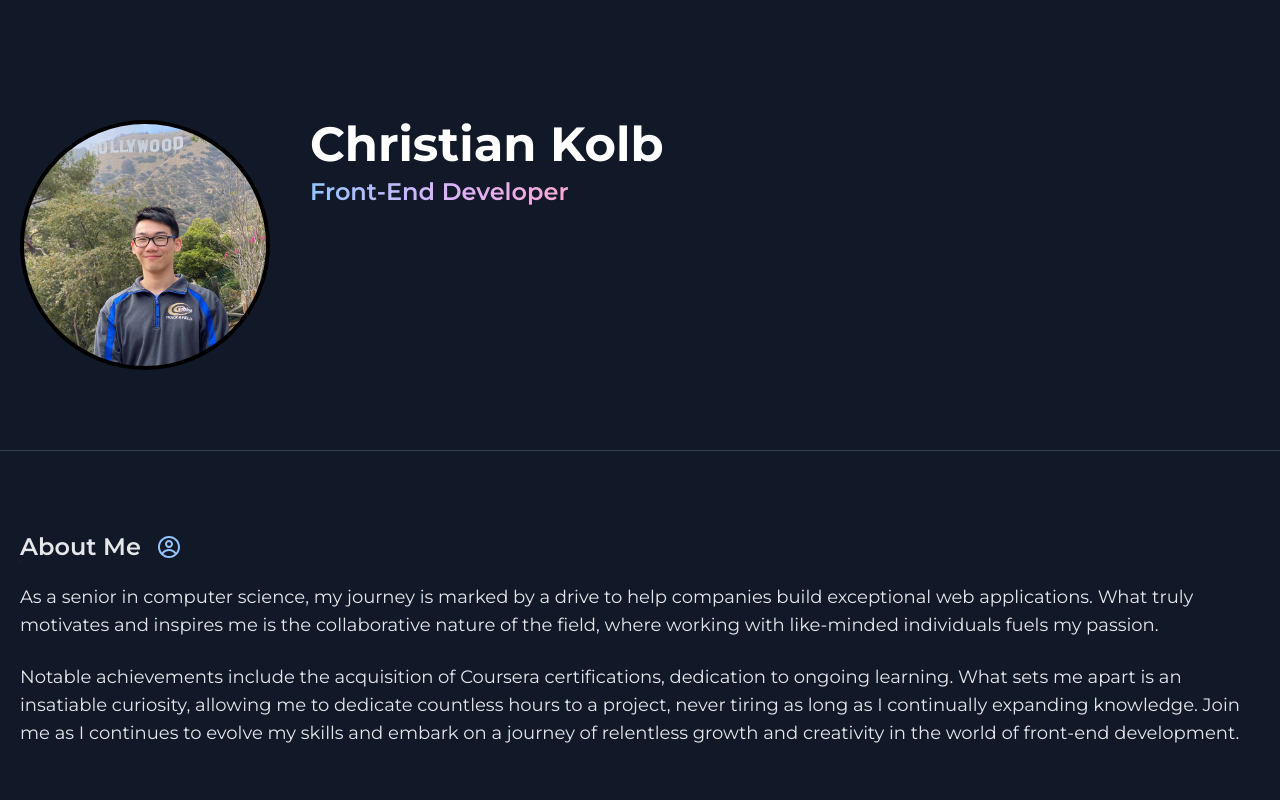
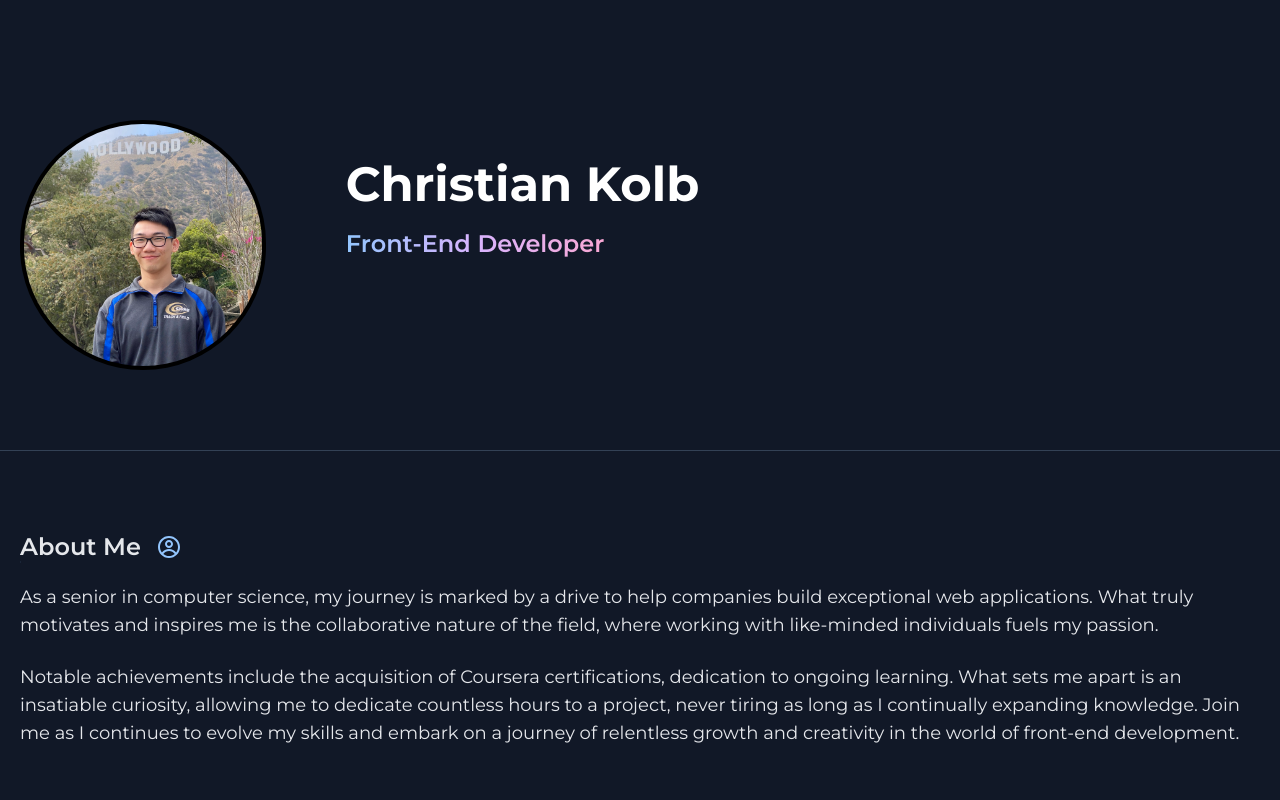
Before and after one commit to chriskolb00/portfolio-v2, a Next.js app: page / in a window 1280 px wide. Shown: the top 800 px of the page. Built offline with nearby package versions, Linux system fonts and the light colour scheme.

Commit message:
fixed profile img

```diff
--- a/app/page.tsx
+++ b/app/page.tsx
@@ -5,7 +5,6 @@ import Education from '@/components/Education'
 import Experience from '@/components/Experience'
 import Projects from '@/components/Projects'
 import Skills from '@/components/Skills'
-import Image from 'next/image'
 
 export default function Home() {
   return (
--- a/components/Banner.tsx
+++ b/components/Banner.tsx
@@ -1,14 +1,13 @@
 import Image from 'next/image'
 import React from 'react'
-import profile from "../public/images/profile.jpeg"
 const Banner = () => {
   return (
-    <div className='py-20 flex flex-col md:flex-row md:items-start items-center gap-10 wrapper'>
+    <div className='py-20 flex flex-col md:flex-row md:items-start items-center gap-20 wrapper'>
         <div className='w-[250px] h-[250px] rounded-full bg-black'>
-            <Image src={profile} alt="Profile image"
+            <Image src="/images/profile.jpeg" alt="Profile image"  width={250} height={250}
             className='w-full h-full rounded-full border-sm object-cover border-indigo-600 p-1'/>
         </div>
-        <div className='w-3/4 flex flex-col items-center md:items-start gap-2'>
+        <div className='mt-10 w-3/4 flex flex-col items-center md:items-start gap-5'>
 
             <h1 className='text-5xl font-bold text-white'>
                 Christian Kolb
```
